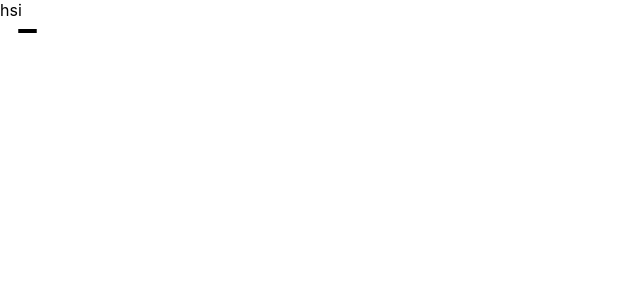
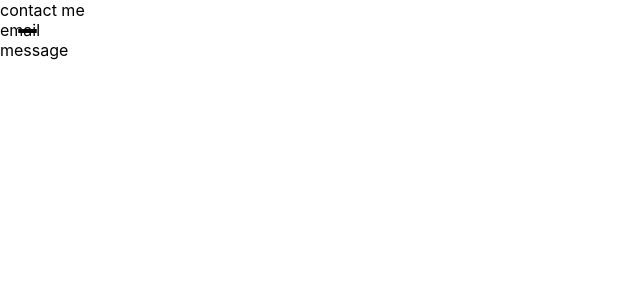
Before and after one commit to liamceelent/cv-website, a React (Create React App) app in the folder cv/: page /Contact in a window 1280 px wide. Shown: the top 300 px of the page, without its empty margins (0-640 px from the left). Built offline with nearby package versions, Linux system fonts and the light colour scheme; the HTML template or start-up script is replaced by a standard one.

Commit message:
contact page

```diff
--- a/cv/src/components/contactMe.js
+++ b/cv/src/components/contactMe.js
@@ -3,7 +3,19 @@ import React, { Component } from 'react'
 class ContactMe extends Component {
   render() {
     return (
-      <div >hsi</div>
+      <div className='wrapper-contact'>
+        <div className='contact-box'>
+          <div className='contact-title'>
+            contact me
+          </div>
+          <div className='contact-email'>
+            email
+          </div>
+          <div className='contact-message'>
+            message
+          </div>
+        </div>
+      </div>
     )
   }
 }
```
